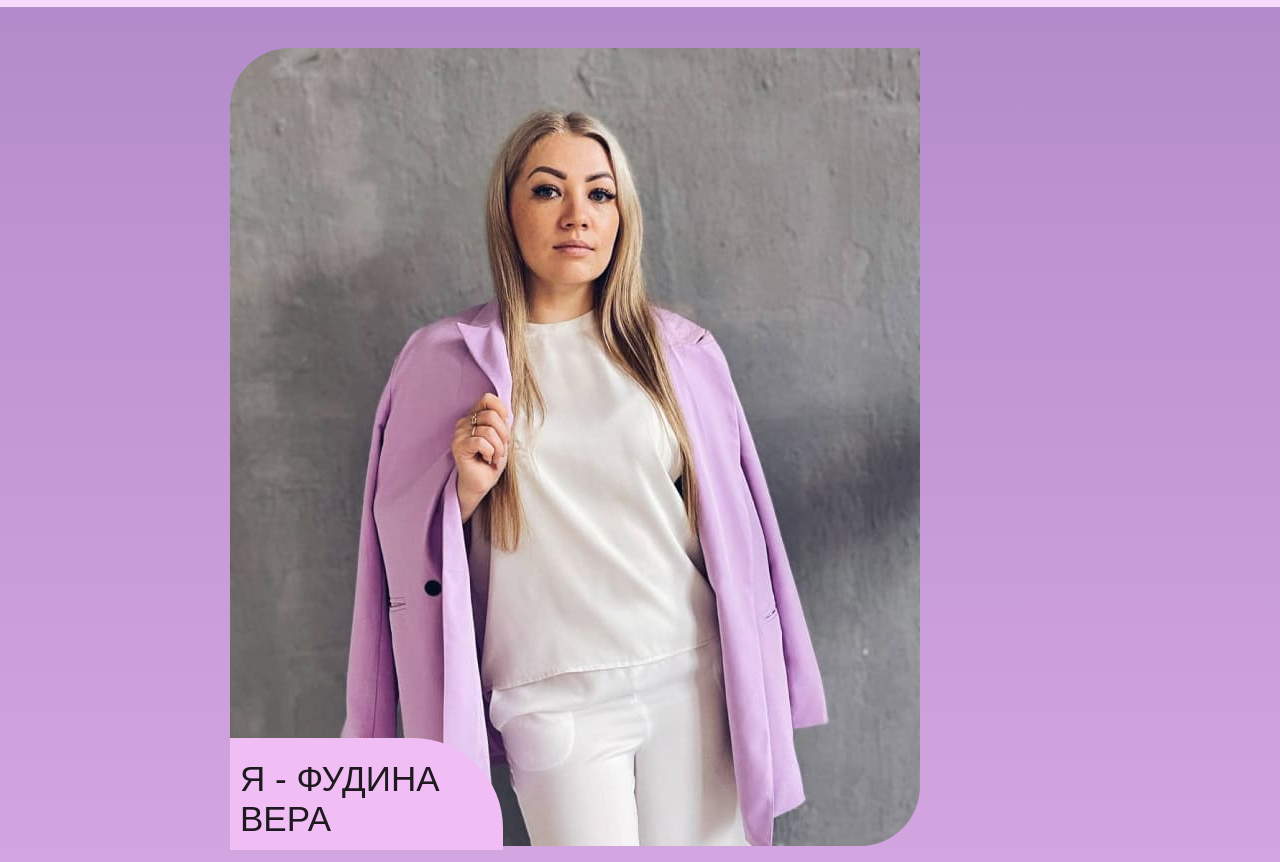
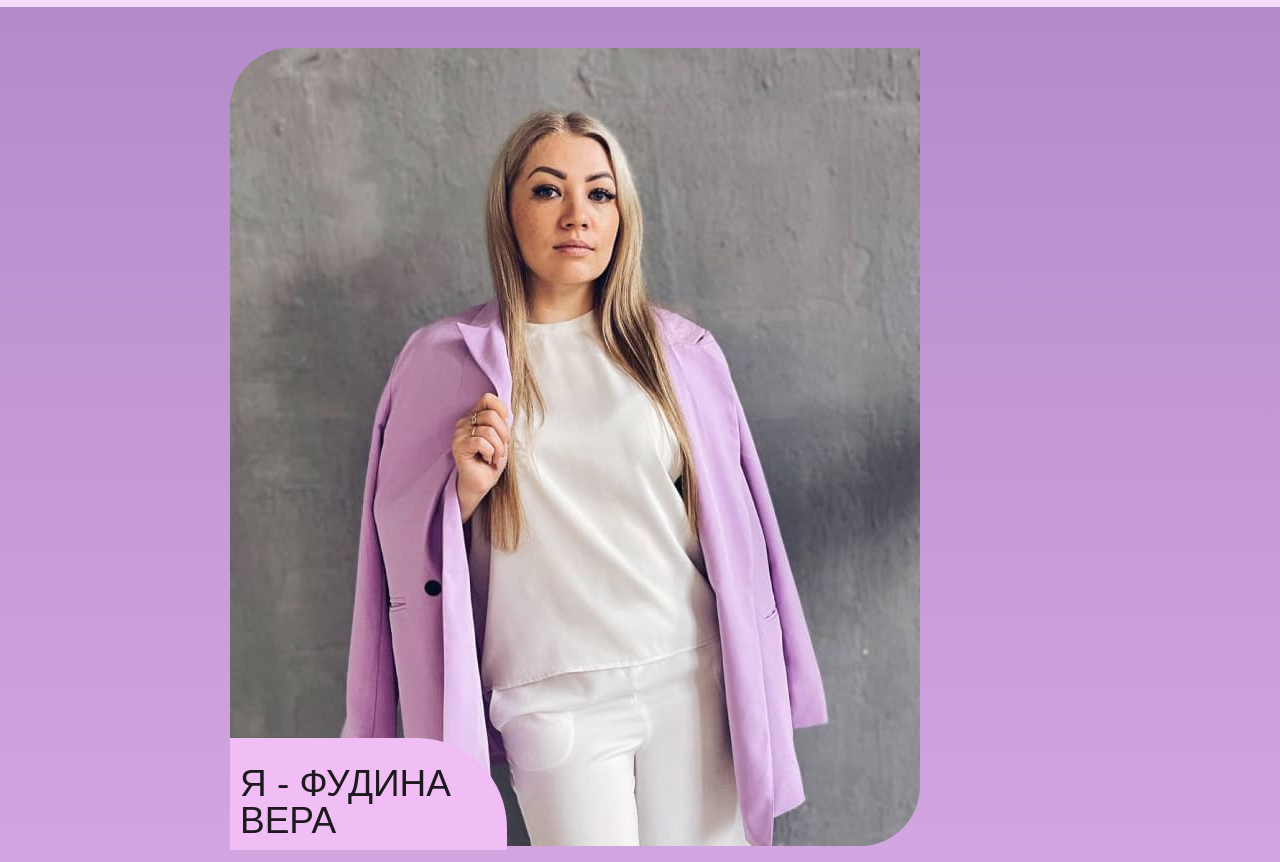
Before and after one commit to nellya1997/nail_VERA-OSIPOVA, a plain HTML site: page index.html in a window 1280 px wide. Shown: the part 77-939 px from the top of the page. Drawn offline with nearby package versions, Linux system fonts and the light colour scheme.

Commit message:
отцентровка

```diff
--- a/css/style.scss
+++ b/css/style.scss
@@ -27,6 +27,7 @@ $purple3: #F0BEF5;
 $dark: #2E2931;
 $dark2: #1D191F;
 $gray: #7E678B;
+$black: #000;
 
 body {
     font-family: 'georgia-regular', 'font', sans-serif;
@@ -58,7 +59,7 @@ ul {
 @media (min-width: 0px) {
 
     .container {
-        margin: 0 20px;
+        margin: 0 15px;
     }
 
     .picture {
@@ -111,13 +112,15 @@ ul {
         margin: 0;
 
         &--h1 {
+            font-size: 30px;
+            line-height: 32px;
             position: absolute;
             bottom: 0;
             border-radius: 0px 90px 0 0;
-            padding: 21px 63px 11px 10px;
+            // padding: 21px 63px 11px 10px;
             background-color: $purple3;
-            border-radius: 0 60рх 0 0;
-            // background-image: linear-gradient(to bottom, #B48BCA, #FF8AFC);
+            // border-radius: 0 60рх 0 0;
+            padding: 13px 26px 11px 10px;
         }
 
         &--h2 {
@@ -191,6 +194,7 @@ ul {
         background-color: $pink;
         padding-top: 100px;
         padding-bottom: 60px;
+        border-bottom: 1px solid $black;
 
         &__subtitle {
             display: inline-block;
@@ -254,6 +258,16 @@ ul {
 
 }
 
+@media (min-width: 375px) {
+    .title {
+        &--h1 {
+            font-size: 37px;
+            line-height: 37px;
+            padding: 27px 56px 11px 10px;
+        }
+    }
+}
+
 @media (min-width: 768px) {
     .container {
         margin: 0 auto;
```
Also changed, not shown: css/style.css, 1 other file.
